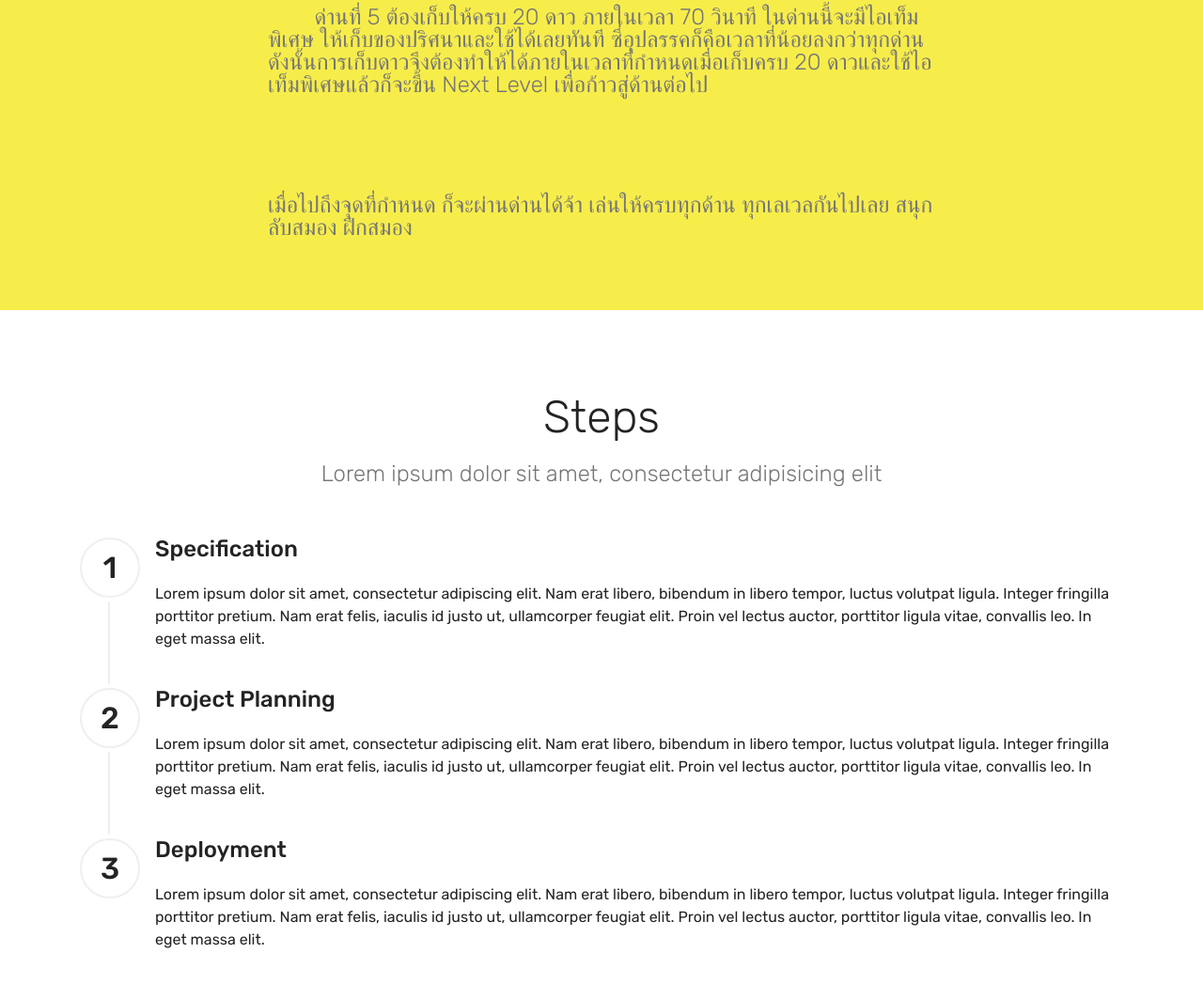
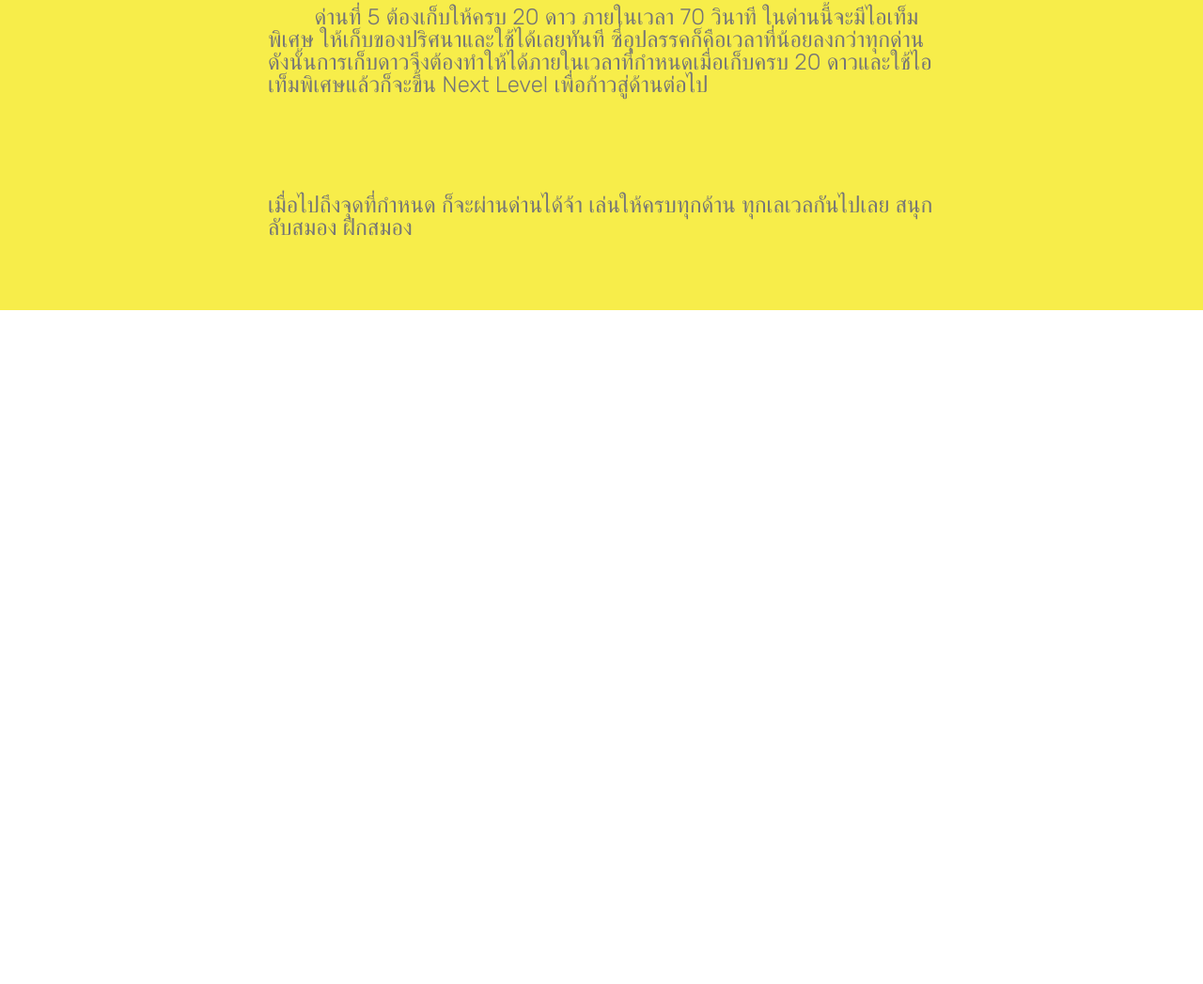
Before and after one commit to JenjiraSodsai/Maze, a plain HTML site: page page1.html in a window 1280 px wide. Shown: the part 637-1684 px from the top of the page at 94% size. After the commit the page ends 967 px from the top, so only its background shows below. Drawn offline with Linux system fonts and the light colour scheme.

Commit message:
create github pages

```diff
--- a/assets/mobirise/css/mbr-additional.css
+++ b/assets/mobirise/css/mbr-additional.css
@@ -721,46 +721,3 @@ section.lazy-placeholder:after {
   color: #767676;
   text-align: left;
 }
-.cid-s3hFTerMdR {
-  padding-top: 90px;
-  padding-bottom: 90px;
-  background-color: #ffffff;
-}
-.cid-s3hFTerMdR .mbr-section-subtitle {
-  color: #767676;
-  text-align: center;
-  font-weight: 300;
-}
-.cid-s3hFTerMdR .step {
-  width: 64px;
-  height: 64px;
-  font-size: 32px;
-  border-radius: 50%;
-  border: 2px solid #efefef;
-}
-@media (max-width: 767px) {
-  .cid-s3hFTerMdR .step {
-    width: 48px;
-    height: 48px;
-    font-size: 24px;
-  }
-}
-.cid-s3hFTerMdR .separline {
-  position: relative;
-}
-.cid-s3hFTerMdR .separline:after {
-  top: 68px;
-  left: 30px;
-  position: absolute;
-  content: "";
-  width: 2px;
-  height: calc(100% - (32px + 4px) * 2);
-  background-color: #efefef;
-}
-@media (max-width: 767px) {
-  .cid-s3hFTerMdR .separline:after {
-    top: 52px;
-    left: 22px;
-    height: calc(100% - 56px);
-  }
-}
--- a/page1.html
+++ b/page1.html
@@ -41,87 +41,8 @@
     </div>
 </section>
 
-<section class="engine"><a href="https://mobirise.info/q">free responsive site templates</a></section><section class="step1 cid-s3hFTerMdR" id="step1-2">
 
-
-
-
-
-    <div class="container">
-        <h2 class="mbr-section-title pb-3 mbr-fonts-style align-center display-2">
-            Steps
-        </h2>
-        <h3 class="mbr-section-subtitle pb-5 mbr-fonts-style align-center display-5">
-            Lorem ipsum dolor sit amet, consectetur adipisicing elit
-        </h3>
-        <div class="step-container">
-            <div class="card separline pb-4">
-                <div class="step-element d-flex">
-                    <div class="step-wrapper pr-3">
-                        <h3 class="step d-flex align-items-center justify-content-center">
-                            1
-                        </h3>
-                    </div>
-                    <div class="step-text-content">
-                        <h4 class="mbr-step-title pb-3 mbr-fonts-style display-5">Specification
-                        </h4>
-                        <p class="mbr-step-text mbr-fonts-style display-7">
-                            Lorem ipsum dolor sit amet, consectetur adipiscing elit. Nam erat libero, bibendum in libero tempor, luctus volutpat ligula. Integer fringilla porttitor pretium. Nam erat felis, iaculis id justo ut, ullamcorper feugiat elit. Proin vel lectus auctor, porttitor ligula vitae, convallis leo. In eget massa elit.
-                        </p>
-                    </div>
-                </div>
-            </div>
-
-            <div class="card separline pb-4">
-                <div class="step-element d-flex">
-                    <div class="step-wrapper pr-3">
-                        <h3 class="step d-flex align-items-center justify-content-center">
-                            2
-                        </h3>
-                    </div>
-                    <div class="step-text-content">
-                        <h4 class="mbr-step-title pb-3 mbr-fonts-style display-5">Project Planning</h4>
-                        <p class="mbr-step-text mbr-fonts-style display-7">
-                            Lorem ipsum dolor sit amet, consectetur adipiscing elit. Nam erat libero, bibendum in libero tempor, luctus volutpat ligula. Integer fringilla porttitor pretium. Nam erat felis, iaculis id justo ut, ullamcorper feugiat elit. Proin vel lectus auctor, porttitor ligula vitae, convallis leo. In eget massa elit.
-                        </p>
-                    </div>
-                </div>
-            </div>
-
-            <div class="card">
-                <div class="step-element d-flex">
-                    <div class="step-wrapper pr-3">
-                        <h3 class="step d-flex align-items-center justify-content-center">
-                            3
-                        </h3>
-                    </div>
-                    <div class="step-text-content">
-                        <h4 class="mbr-step-title pb-3 mbr-fonts-style display-5">Deployment
-                        </h4>
-                        <p class="mbr-step-text mbr-fonts-style display-7">
-                            Lorem ipsum dolor sit amet, consectetur adipiscing elit. Nam erat libero, bibendum in libero tempor, luctus volutpat ligula. Integer fringilla porttitor pretium. Nam erat felis, iaculis id justo ut, ullamcorper feugiat elit. Proin vel lectus auctor, porttitor ligula vitae, convallis leo. In eget massa elit.
-                        </p>
-                    </div>
-                </div>
-            </div>
-
-
-
-
-
-
-
-
-
-
-
-
-        </div>
-    </div>
-</section>
-
-
-  <script src="assets/web/assets/jquery/jquery.min.js"></script>
+  <section class="engine"><a href="https://mobirise.info/l">free website templates</a></section><script src="assets/web/assets/jquery/jquery.min.js"></script>
   <script src="assets/popper/popper.min.js"></script>
   <script src="assets/bootstrap/js/bootstrap.min.js"></script>
   <script src="assets/tether/tether.min.js"></script>
```
Also changed, not shown: index.html (+1 -1 lines), 1 other file.
